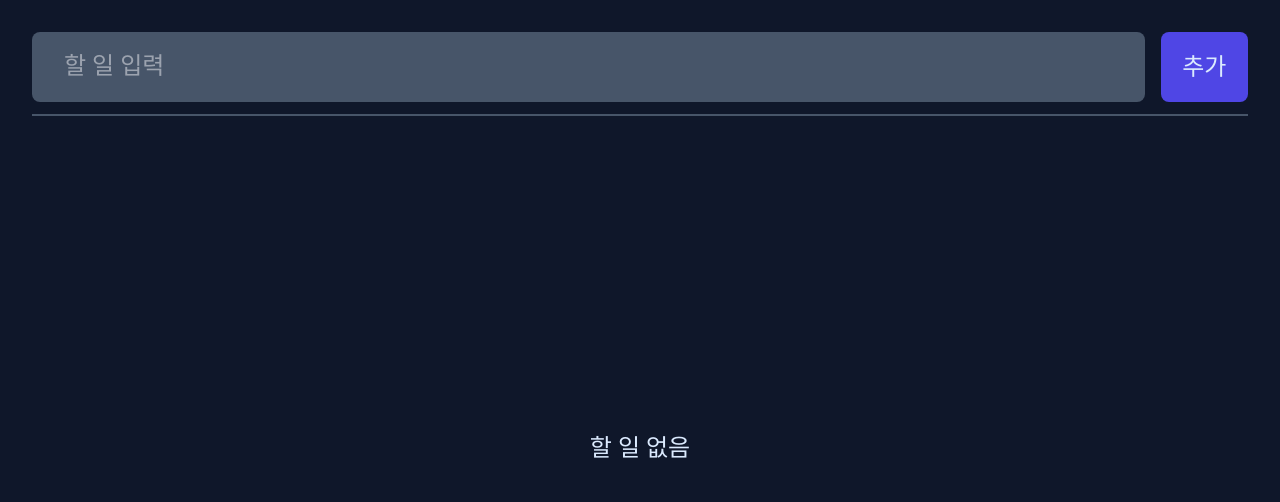
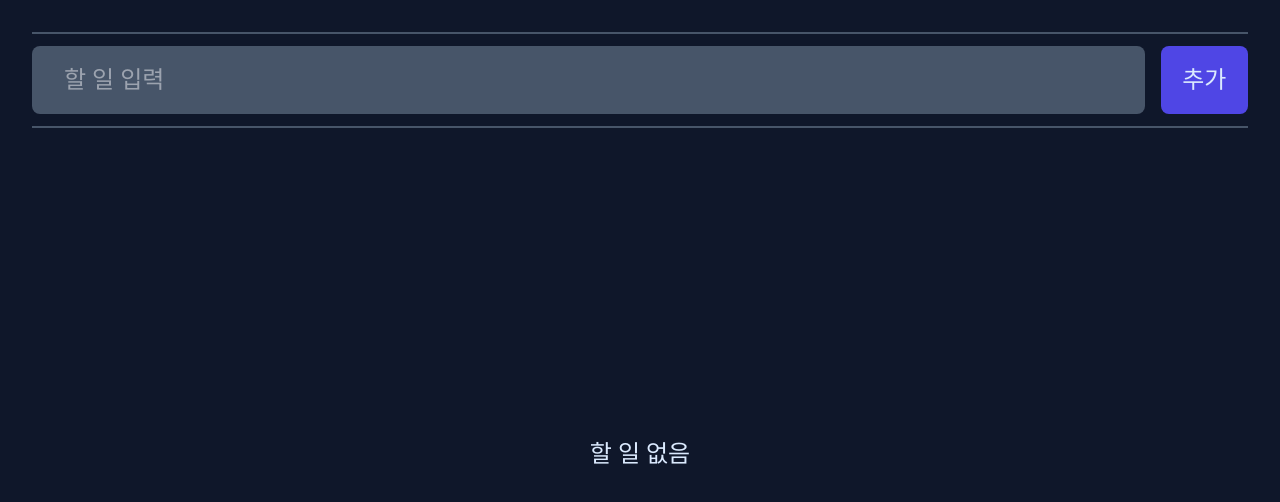
Before and after one commit to bh2980/ToDoList, a React (Create React App) app: page / in a window 1280 px wide. Shown: the top 502 px of the page. Built offline with nearby package versions, Linux system fonts and the light colour scheme.

Commit message:
feat: Context API에서 React memo 불가 테스트

```diff
--- a/src/Component/Divider.tsx
+++ b/src/Component/Divider.tsx
@@ -1,5 +1,7 @@
+import { memo } from "react";
+
 function Divider() {
   return <div className="w-full border border-slate-600"></div>;
 }
 
-export default Divider;
+export default memo(Divider);
--- a/src/page/Main.tsx
+++ b/src/page/Main.tsx
@@ -32,6 +32,7 @@ function Main() {
 
   return (
     <div className="text-2xl flex h-screen w-full flex-col items-center justify-center gap-3 bg-slate-900 p-8 text-blue-100">
+      <Divider />
       <ToDoContext.Provider value={{ toDos, dispatchToDos }}>
         <ToDoInput />
         <Divider />
```
